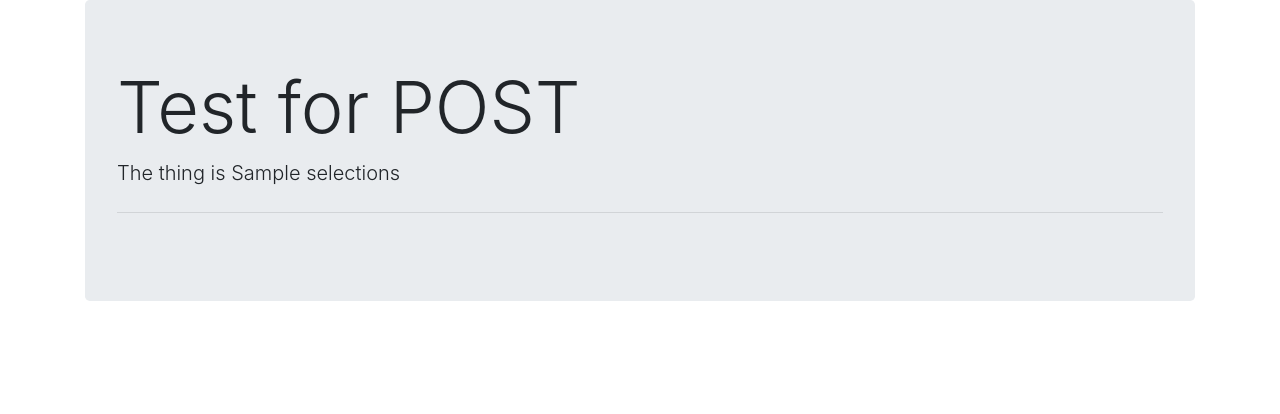
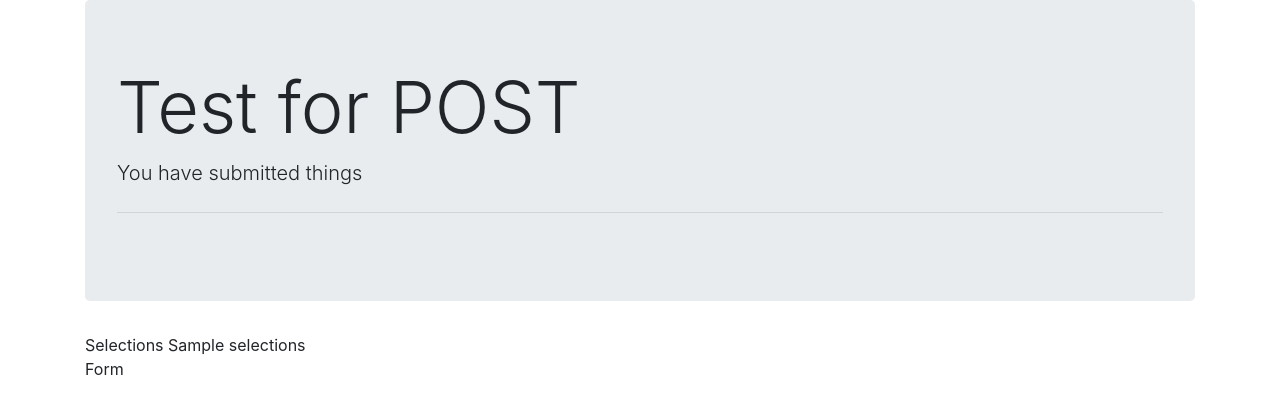
Before and after one commit to breadley/pathdojo, a Flask app: template templates/test.html in a window 1280 px wide. Shown: the part 56-470 px from the top of the page. Run offline with Flask 2, Linux system fonts and the light colour scheme; the template is opened without the code that fills it: most values are stand-ins (such as "Sample title", 1, 10 or a date in 2020); parts of the project's set-up code (start-up, migrations or seed data) failed here and were passed over; some libraries are stand-ins or nearby versions.

Commit message:
working on wtforms inputs

```diff
--- a/app.py
+++ b/app.py
@@ -4,6 +4,7 @@
 import gdrive_api_calls
 import random
 import quiz_logic
+from wtforms import Form, fields
 
 app = Flask(__name__)
 
@@ -91,8 +92,28 @@
     return modified_string
 
 
+# A class that uses Form from WTForms
+class Quiz_Design_Form(Form):
+    input_1 = TextField('field 1')
+    input_2 = TextField('field 2')
+
 @app.route('/design',methods=['GET', 'POST'])
 def design():
+
+    try:
+        # Pass the request.form to the wtforms class for processing
+        form = Quiz_Design_Form(request.form)
+        if request.method == 'POST':
+            first_input = form.input_1.data
+            second_input = form.input_2.data
+            return redirect(url_for('test.html', form=form))
+
+
+
+    except Exception:
+        return str(e)
+
+
     # Homepage
     message = 'Buttons, buttons, everywhere. \nWhich things will you choose?'
 
@@ -236,6 +257,7 @@
 
 
 
+
 # include this for local dev
 if __name__ == '__main__':
     app.run(debug=True)
--- a/templates/test.html
+++ b/templates/test.html
@@ -3,11 +3,14 @@
 {% block body %}
     <div class="jumbotron">
         <h1 class="display-3">Test for POST</h1>
-        <p class="lead">The thing is {{selections}}</p>
+        <p class="lead">You have submitted things</p>
         <hr class="my-4">
         <p class="lead">
         </p>
     </div>
 
+    <div>Selections {{selections}}</div>
+
+    <div>Form {{form}}</div>
 
 {% endblock %}
```
Also changed, not shown: templates/design.html (+15 -0 lines).
